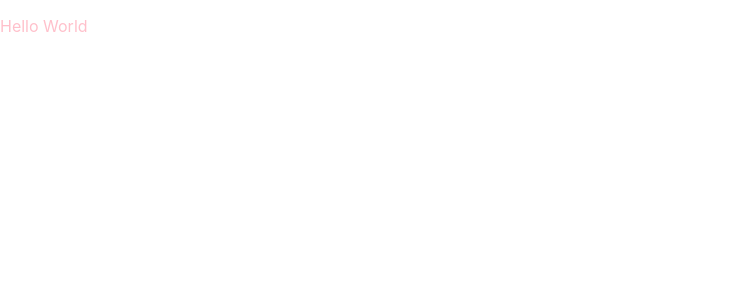
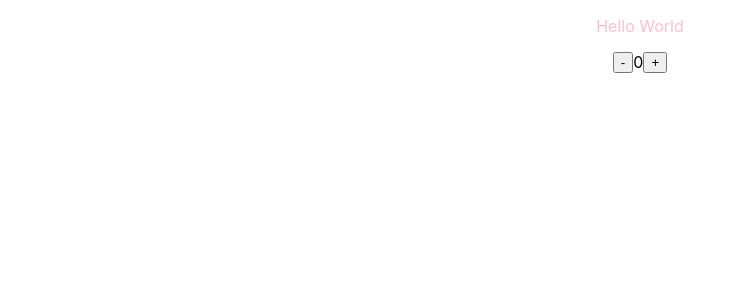
Before and after one commit to schktjm/e2e-test, a React (Create React App) app: page / in a window 1280 px wide. Shown: the top 300 px of the page, without its empty margins (0-745 px from the left). Built offline with nearby package versions, Linux system fonts and the light colour scheme.

Commit message:
:+1: counter

```diff
--- a/src/App.tsx
+++ b/src/App.tsx
@@ -1,13 +1,21 @@
 import React from 'react';
 import styled from "styled-components";
+import Counter from "./components/Counter";
 
 function App() {
   return (
-    <div className="App">
+    <Wrapper id="app">
       <Hello >Hello World</Hello>
-    </div>
+      <Counter />
+    </Wrapper>
   );
 }
+const Wrapper = styled.div`
+  display: flex;
+  flex-direction: column;
+  justify-content: center;
+  align-items: center;
+`;
 
 const Hello = styled.p`
   color: pink;
--- /dev/null
+++ b/src/components/Counter.tsx
@@ -0,0 +1,25 @@
+import React, { useState } from "react"
+import styled from "styled-components"
+
+type Props = {}
+
+const Counter: React.FC<Props> = props => {
+    const [count, setCount] = useState<number>(0);
+
+    return (
+        <Wrapper id="conter">
+            <Button onClick={() => setCount(count - 1)}>-</Button>
+            <Display>{count}</Display>
+            <Button onClick={() => setCount(count + 1)}>+</Button>
+        </Wrapper>
+    )
+}
+
+const Display = styled.span``;
+const Button = styled.button``;
+
+const Wrapper = styled.div`
+    display: flex;
+`;
+
+export default Counter;
```
